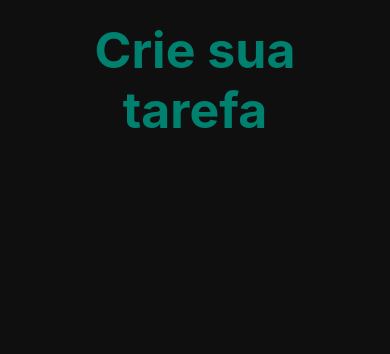
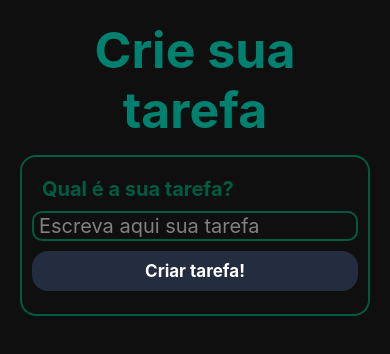
Before and after one commit to Parlito/Be-Productivity-V1, a React Native app: screen /formu in a window 390 px wide. Shown: the top 354 px of the page. Built offline with nearby package versions, Linux system fonts and the light colour scheme.

Commit message:
Configuração do formulário

```diff
--- a/src/components/Form/index.tsx
+++ b/src/components/Form/index.tsx
@@ -1,6 +1,7 @@
 import React, { useState } from 'react'
 import { Container, SimpleButton, SimpleText, SimpleText2, TaskInput } from './styled'
 import { Alert } from 'react-native';
+import { KeyboardAvoidingView, Platform } from 'react-native';
 
 function Form() {
 
@@ -24,6 +25,7 @@ function Form() {
 
     return (
     <Container>
+        <KeyboardAvoidingView behavior={Platform.OS === 'ios' ? 'padding' : undefined}>
         <SimpleText>Qual é a sua tarefa?</SimpleText>
         <TaskInput
             placeholder='Escreva aqui sua tarefa'
@@ -32,8 +34,8 @@ function Form() {
         <SimpleButton onPress={handleNewTask}>
             <SimpleText2>Criar tarefa!</SimpleText2>
         </SimpleButton>
+        </KeyboardAvoidingView>
     </Container>
-
   )
 }
 
--- a/src/screens/Formu/index.tsx
+++ b/src/screens/Formu/index.tsx
@@ -1,3 +1,4 @@
+import Form from "../../components/Form";
 import { Container, Text_1 } from "./styled"
 import { StatusBar } from 'react-native';
 
@@ -6,6 +7,7 @@ export default function Formu(){
         <Container>
             <StatusBar backgroundColor="#0F0F0F"/>
             <Text_1>Crie sua tarefa</Text_1>
+            <Form/>
         </Container>
     )
 }
```
